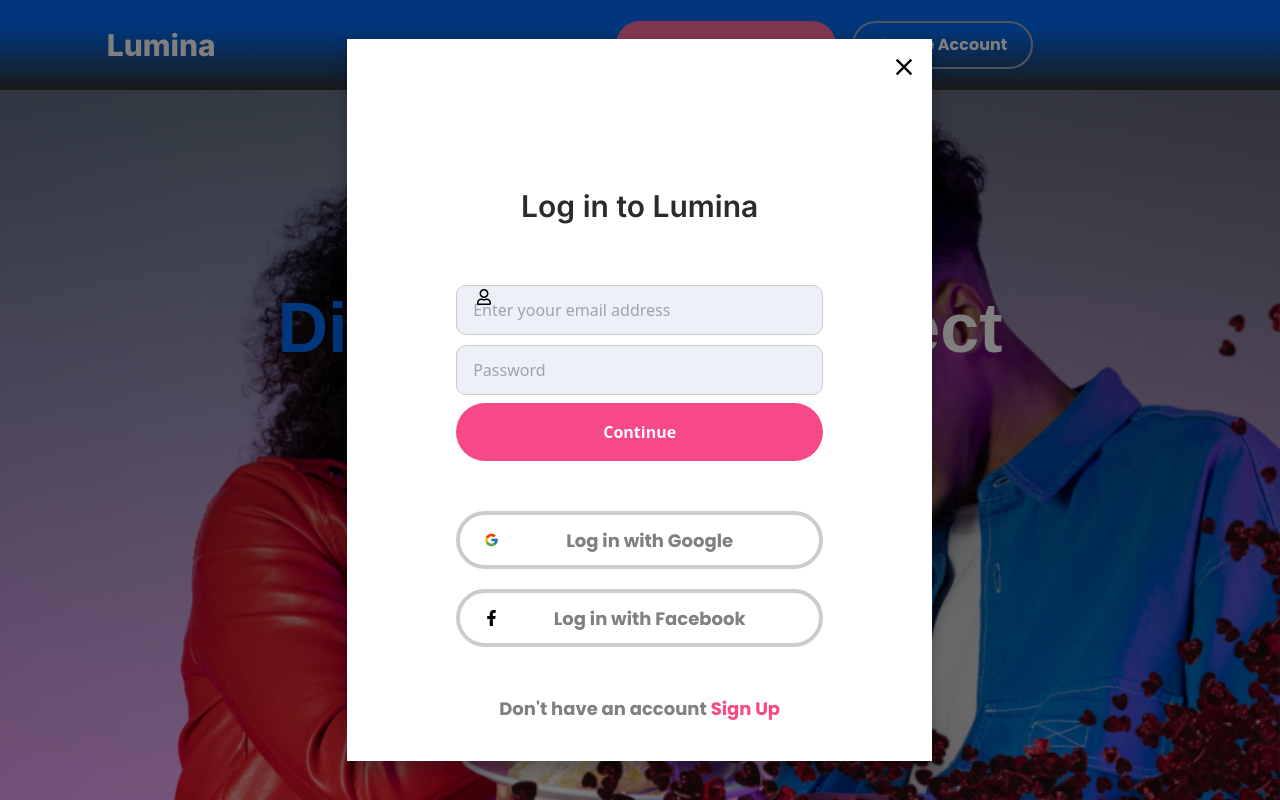
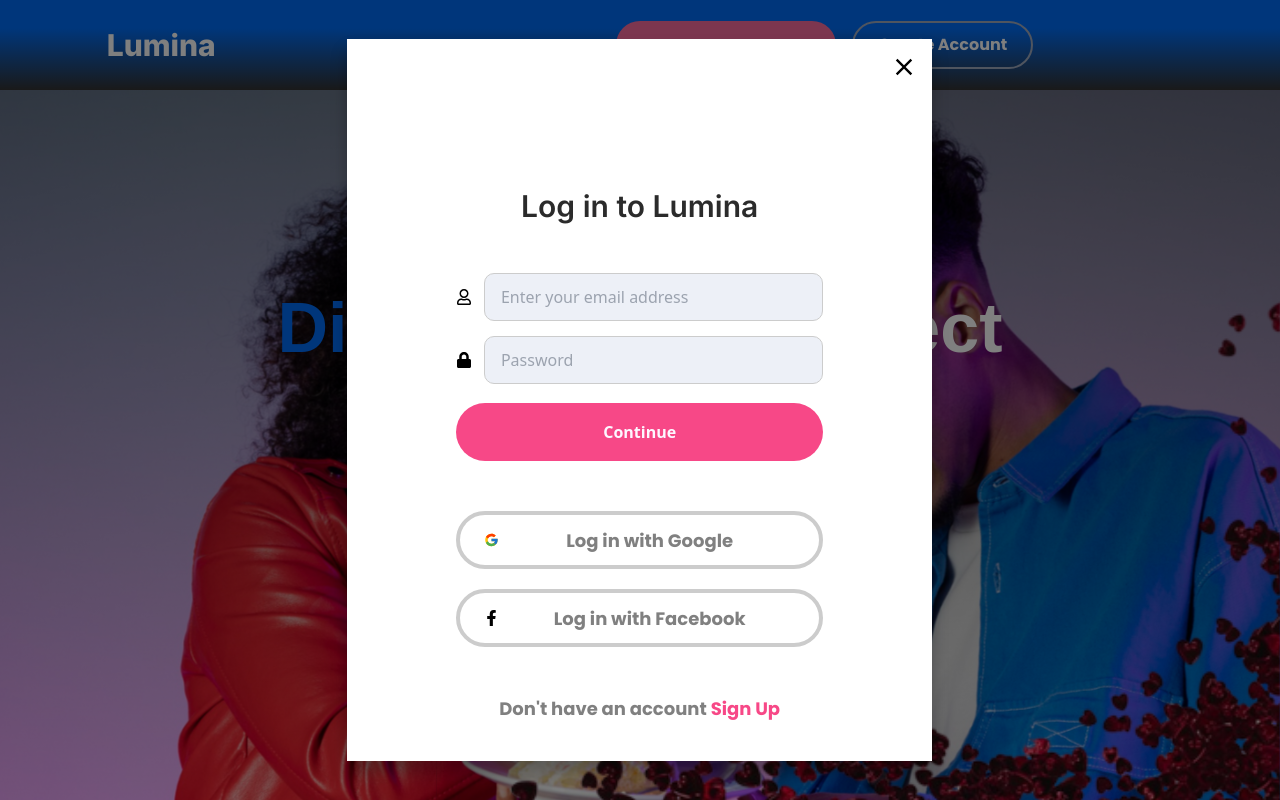
Before and after one commit to ShunGoes/lumina, a React (Vite) app: page / in a window 1280 px wide. Both pictures are taken after a click on the element "Members Log In". Built offline with nearby package versions, Linux system fonts and the light colour scheme; no server answers; a web font is replaced by a local one.

Commit message:
Added email verification

```diff
--- a/src/App.tsx
+++ b/src/App.tsx
@@ -8,7 +8,7 @@
 
 function App() {
     const Home = lazy(() => import("./pagges/home/home"));
-    // const Login = lazy(() => import('./pagges/auth-login/login'))
+    const Verify = lazy(() => import("./pagges/auth-register/verify"));
     const Register = lazy(() => import("./pagges/auth-register/register"));
     const TindExplore_Profileer = lazy(
         () => import("./pagges/explore-profile/explore-profile"),
@@ -32,6 +32,7 @@
                 <Routes>
                     <Route path="/" element={<Home />} />
                     <Route path="/register" element={<Register />} />
+                    <Route path="/auth/verify" element={<Verify />} />
                     <Route path="/policy" element={<Terms_And_Policy />} />
                     <Route
                         path="/email-redirect"
--- a/src/components/Input/index.tsx
+++ b/src/components/Input/index.tsx
@@ -8,10 +8,10 @@
 
 const Input: React.FC<InputProps> = forwardRef<HTMLInputElement, InputProps>(
     ({ label, width = "full", error, ...props }, ref) => {
-            // console.log(props.value, props.name)
+        // console.log(props.value, props.name)
         return (
             <div
-                className={`w-${width} flex flex-col gap-2 ${
+                className={`w-${width} h-12 flex flex-col gap-2 ${
                     width !== "full" ? "my-0" : "my-2"
                 }`}
             >
--- a/src/components/hero/components/LoginModal.tsx
+++ b/src/components/hero/components/LoginModal.tsx
@@ -2,7 +2,7 @@
 import { useAuth } from "../../../context/auth.context";
 import { useForm } from "react-hook-form";
 import Input from "../../Input";
-import { FaFacebookF, FaRegUser } from "react-icons/fa";
+import { FaFacebookF, FaLock, FaRegUser } from "react-icons/fa";
 import { yupResolver } from "@hookform/resolvers/yup";
 import { LoginSchema } from "../../../validators/authValidator";
 import { FcGoogle } from "react-icons/fc";
@@ -46,19 +46,21 @@
                     <div className="lg:h-[370px]  flex flex-col gap-[3rem] lg:gap-3 lg:justify-between ">
                         <form onSubmit={handleSubmit(onSubmit)}>
                             <div className="flex flex-col items-center gap-4 lg:gap-5  ">
-                                <div className="relative lg:h-[40px] lg:w-[367px] w-11/12 ">
+                                <div className="flex items-center lg:h-[40px] lg:w-[367px] w-11/12 ">
+                                    <div className="flex items-center w-[30px]">
+                                        <FaRegUser />
+                                    </div>
                                     <Input
                                         type="email"
                                         {...register("email")}
-                                        placeholder="Enter yoour email address"
+                                        placeholder="Enter your email address"
                                         error={errors.email?.message}
                                     />
-
-                                    <div className="flex items-center  left-3 lg:left-5 h-full absolute top-0 w-[30px]">
-                                        <FaRegUser />
+                                </div>
+                                <div className="flex items-center lg:h-[46px] lg:w-[367px] w-11/12  ">
+                                    <div className="flex items-center w-[30px]">
+                                        <FaLock />
                                     </div>
-                                </div>
-                                <div className="lg:h-[46px] lg:w-[367px] w-11/12  ">
                                     <Input
                                         type="password"
                                         {...register("password")}
--- /dev/null
+++ b/src/pagges/auth-register/verify.tsx
@@ -0,0 +1,28 @@
+import { observer } from "mobx-react-lite";
+import React from "react";
+import { useStore } from "../../stores";
+
+// eslint-disable-next-line react-refresh/only-export-components
+const Verify = () => {
+    const {
+        AuthStore: { verifyEmail, verifySuccess },
+    } = useStore();
+    const location = new URL(window.location.href);
+    const id = location.searchParams.get("id") as string;
+    const otp = location.searchParams.get("otp") as string;
+
+    React.useEffect(() => {
+        verifyEmail({ id, otp });
+    }, [id, otp, verifyEmail]);
+
+    return (
+        <div className="h-[100vh] w-full flex items-center justify-center">
+            <h3 className="text-center">
+                {verifySuccess ? "Email verified" : "Verifying email"}
+            </h3>
+        </div>
+    );
+};
+
+// eslint-disable-next-line react-refresh/only-export-components
+export default observer(Verify);
--- a/src/stores/Auth/index.ts
+++ b/src/stores/Auth/index.ts
@@ -1,14 +1,44 @@
-import { computed, makeObservable } from "mobx";
+import { computed, flow, makeObservable, observable } from "mobx";
 import { RootStore } from "..";
+import { IError, errorFormater } from "../../utils/errorFormater";
+import { verifyOtp } from "../../requests/auth";
 
 export class AuthStore {
+  verifySuccess = false;
+
+  isLoading = {
+    verifyEmail: false,
+  }
+
+  errors = {
+    verifyEmail: "",
+  }
 
   rootStore: RootStore;
   constructor(rootStore: RootStore) {
     makeObservable(this, {
+      isLoading: observable,
+      errors: observable,
+
+      verifyEmail: flow.bound,
+
       isAuthenticated: computed,
     });
     this.rootStore = rootStore;
+  }
+
+  *verifyEmail({id, otp}: {id: string, otp: string}) {
+    this.isLoading.verifyEmail = true;
+    try {
+      const {data} = (yield verifyOtp({id, otp})) as {data: ILoginresponse};
+      localStorage.setItem("lumina-user", JSON.stringify(data));
+      localStorage.setItem("lumina-token", data.token);
+      this.verifySuccess = true;
+    } catch (error) {
+      this.errors.verifyEmail = errorFormater(error as unknown as IError);
+    } finally {
+      this.isLoading.verifyEmail = false;
+    }
   }
 
   get isAuthenticated() {
--- a/src/types/global.d.ts
+++ b/src/types/global.d.ts
@@ -45,7 +45,7 @@
 }
 
 interface IVerifyOtp extends IOtp {
-  email: string;
+  id: string;
 }
 
 interface IEmail {
```
